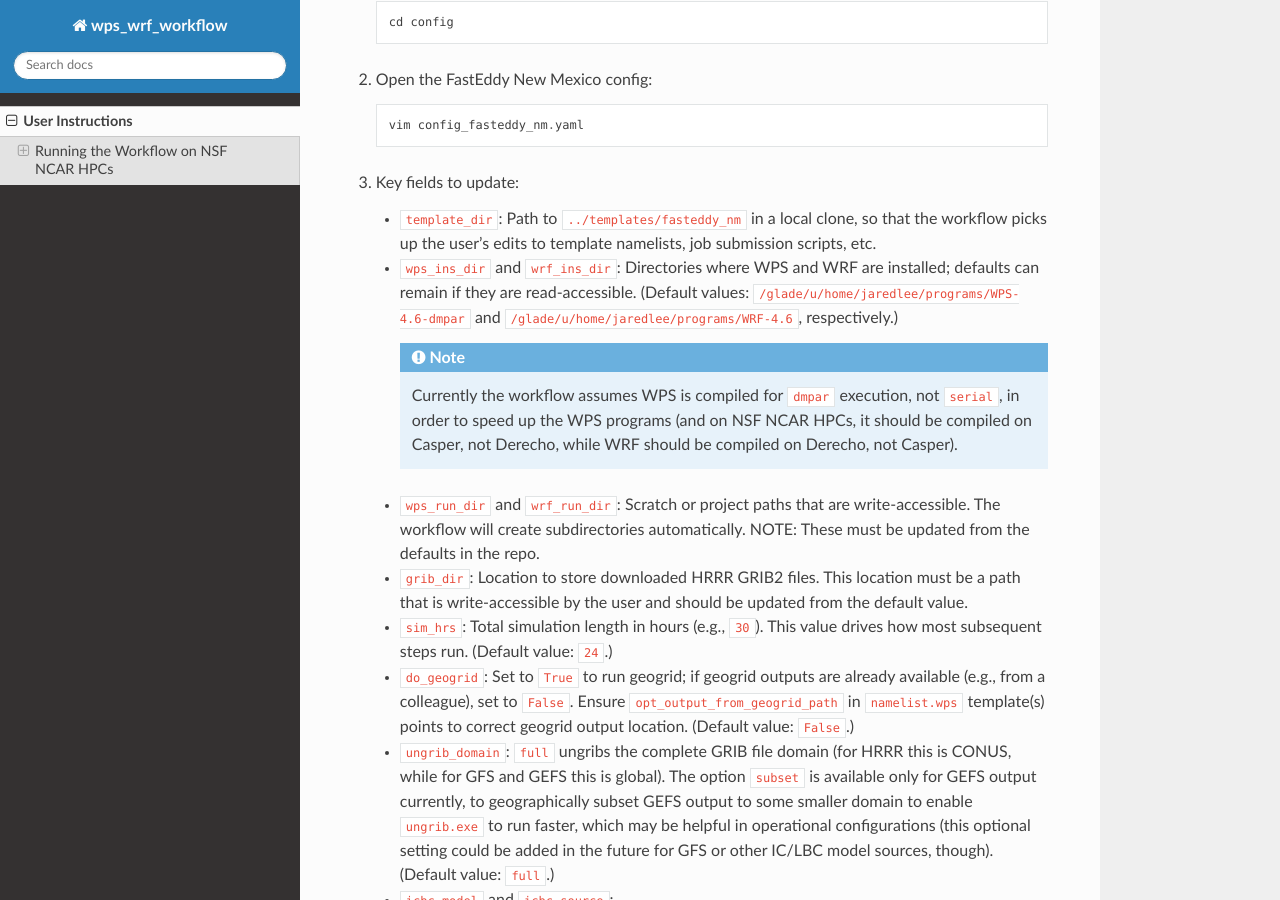
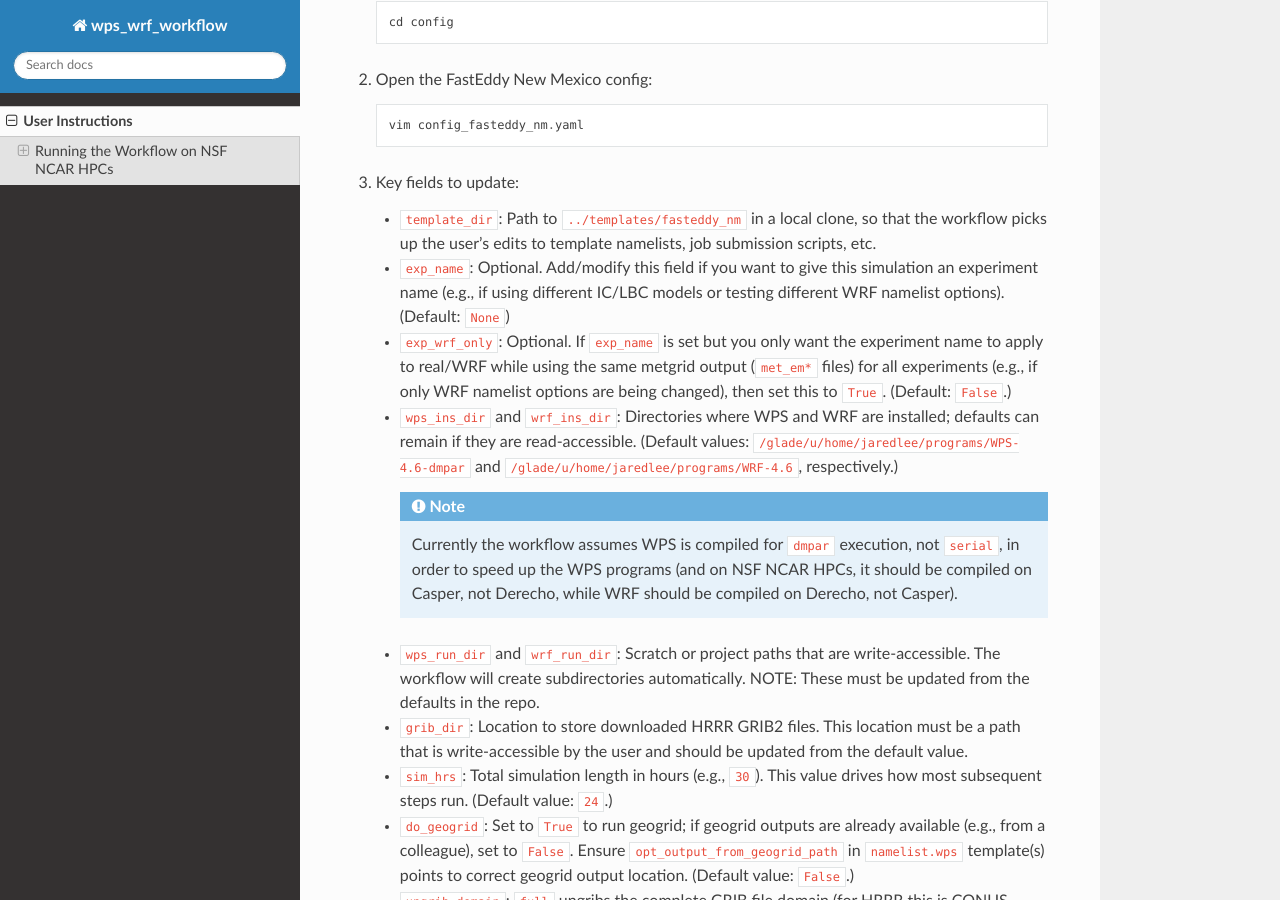
Before and after one commit to lorn-jaeger/wrf-run, a Sphinx documentation site: the page built from docs/user_instructions.rst, in a window 1280 px wide and 900 px high, scrolled down 921 px. Built offline with Sphinx 7.4.7 and the Read the Docs theme 3.1.0, drawn with Linux system fonts in a browser that asks for light colours.

Commit message:
Updated documentation.

```diff
--- a/docs/user_instructions.rst
+++ b/docs/user_instructions.rst
@@ -65,6 +65,15 @@ Main YAML Configuration
    * :code:`template_dir`: Path to :code:`../templates/fasteddy_nm` in a
      local clone, so that the workflow picks up the user's edits to template
      namelists, job submission scripts, etc.
+
+   * :code:`exp_name`: Optional. Add/modify this field if you want to give this
+     simulation an experiment name (e.g., if using different IC/LBC models or
+     testing different WRF namelist options). (Default: :code:`None`)
+
+   * :code:`exp_wrf_only`: Optional. If :code:`exp_name` is set but you only want the
+     experiment name to apply to real/WRF while using the same metgrid output
+     (:code:`met_em*` files) for all experiments (e.g., if only WRF namelist options
+     are being changed), then set this to :code:`True`. (Default: :code:`False`.)
 
    * :code:`wps_ins_dir` and :code:`wrf_ins_dir`: Directories where WPS and
      WRF are installed; defaults can remain if they are read-accessible.
```
